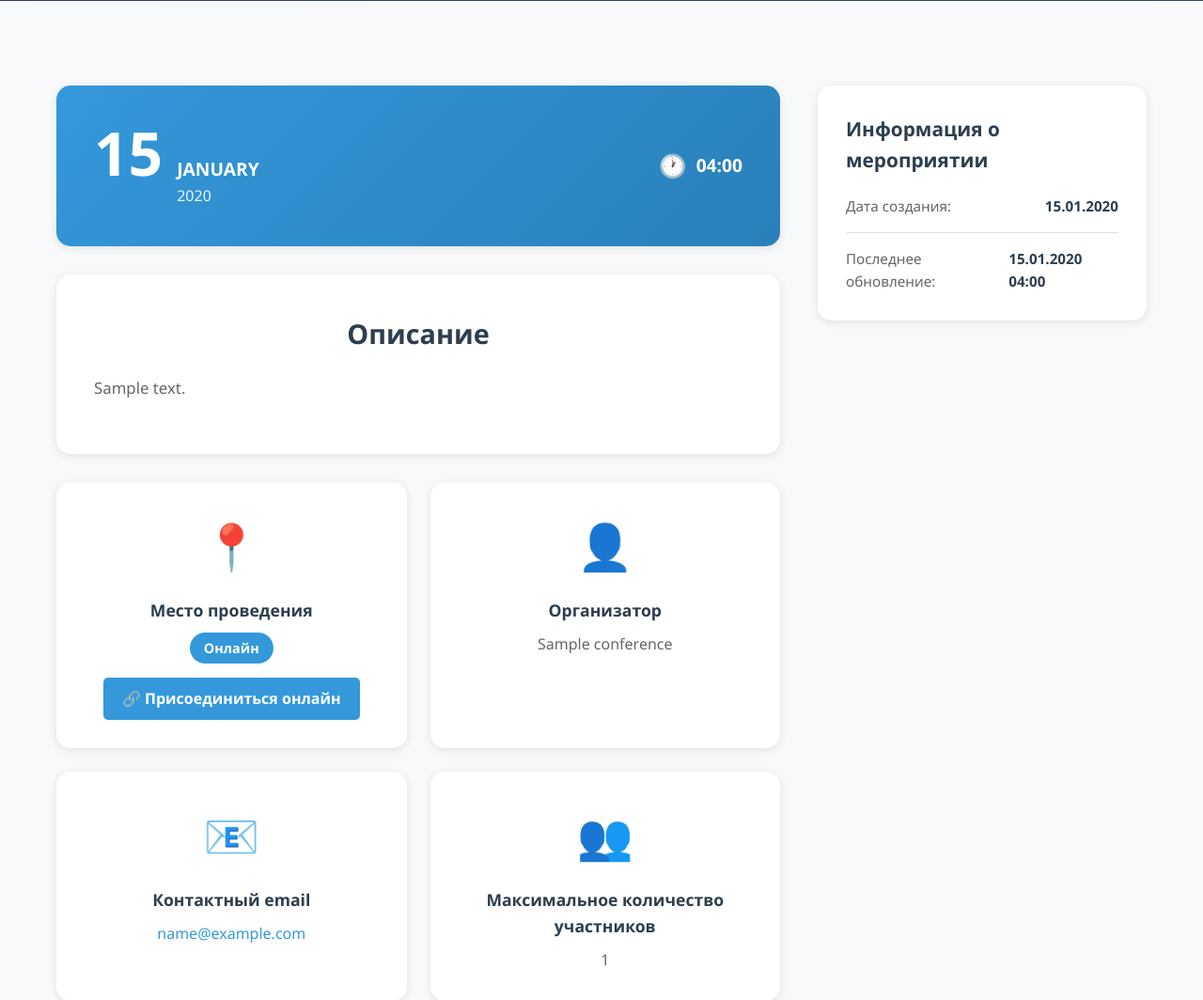
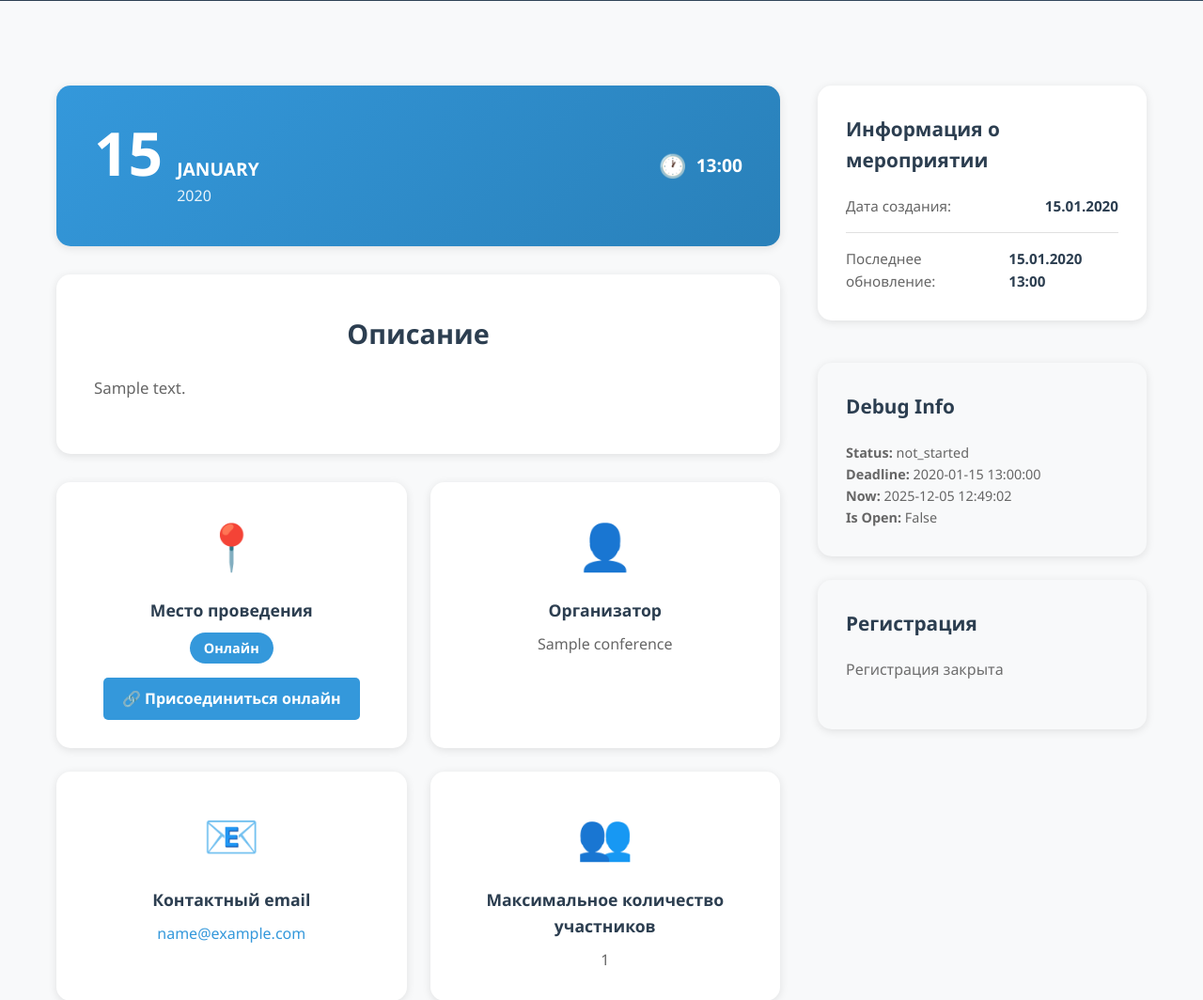
Before and after one commit to eventorg11/eventorg, a Django app: page /events/1/ in a window 1280 px wide. Shown: the part 407-1471 px from the top of the page at 94% size. Run offline with Django 5.2, Linux system fonts and the light colour scheme; tables that the repository leaves empty hold one stand-in row (values such as "Sample post").

Commit message:
Debugging for closed registration problem

```diff
--- a/app/models.py
+++ b/app/models.py
@@ -186,14 +186,25 @@ class Conference(models.Model):
     def __str__(self):
         return self.title
 
+    @property
     def is_registration_open(self):
         """Проверяет, открыта ли регистрация"""
+        if self.status != 'not_started':
+            return False
+
         if not self.registration_deadline:
-            return self.status == 'not_started'
-        return (
-            self.status == 'not_started' and
-            timezone.now() <= self.registration_deadline
-        )
+            return True
+
+        now = timezone.now()
+        deadline = self.registration_deadline
+
+        if timezone.is_naive(deadline):
+            default_tz = timezone.get_current_timezone()
+            deadline = timezone.make_aware(deadline, default_tz)
+        elif timezone.is_aware(deadline):
+            deadline = timezone.localtime(deadline)
+
+        return now <= deadline
 
     def is_upcoming(self):
         """Проверяет, является ли конференция предстоящей"""
--- a/app/settings.py
+++ b/app/settings.py
@@ -64,3 +64,6 @@ STATICFILES_DIRS = [
 
 LOGIN_REDIRECT_URL = '/'
 LOGOUT_REDIRECT_URL = '/'
+
+USE_TZ = True
+TIME_ZONE = 'Europe/Moscow'
--- a/app/templates/event_detail.html
+++ b/app/templates/event_detail.html
@@ -134,6 +134,18 @@
                     </div>
                 </div>
 
+                {% if debug_info %}
+                <div class="sidebar-card" style="background: #f8f9fa; margin-top: 20px;">
+                    <h3 class="sidebar-title">Debug Info</h3>
+                    <div style="font-size: 0.9rem; color: #666;">
+                        <p><strong>Status:</strong> {{ debug_info.status }}</p>
+                        <p><strong>Deadline:</strong> {{ debug_info.registration_deadline|date:"Y-m-d H:i:s" }}</p>
+                        <p><strong>Now:</strong> {{ debug_info.now|date:"Y-m-d H:i:s" }}</p>
+                        <p><strong>Is Open:</strong> {{ debug_info.is_registration_open }}</p>
+                    </div>
+                </div>
+                {% endif %}
+
                 {% if conference.is_registration_open %}
                 <div class="sidebar-card registration-card">
                     <h3 class="sidebar-title">Регистрация</h3>
@@ -148,6 +160,11 @@
                         <p class="registration-text">Войдите в аккаунт для регистрации</p>
                         <a href="{% url 'login' %}?next={% url 'event_detail' event_id=conference.id %}" class="btn btn-primary btn-large">Войти</a>
                     {% endif %}
+                </div>
+                {% else %}
+                <div class="sidebar-card" style="background: #f8f9fa;">
+                    <h3 class="sidebar-title">Регистрация</h3>
+                    <p class="registration-text" style="color: #666;">Регистрация закрыта</p>
                 </div>
                 {% endif %}
             </div>
--- a/app/views.py
+++ b/app/views.py
@@ -4,6 +4,7 @@ from django.contrib.auth import login, logout
 from django.contrib.auth.decorators import login_required
 from django.http import JsonResponse
 from django.db import IntegrityError
+from django.conf import settings
 from app.models import Conference, EventRegistration
 from app.forms import CustomUserCreationForm, CustomAuthenticationForm
 
@@ -54,6 +55,12 @@ def event_detail(request, event_id):
     context = {
         'conference': conference,
         'is_registered': is_registered,
+        'debug_info': {
+            'status': conference.status,
+            'registration_deadline': conference.registration_deadline,
+            'now': timezone.now(),
+            'is_registration_open': conference.is_registration_open,
+        } if settings.DEBUG else None,
     }
     return render(request, "event_detail.html", context)
 
@@ -64,7 +71,7 @@ def register_for_event(request, event_id):
     conference = get_object_or_404(Conference, id=event_id)
 
     if request.method == 'POST':
-        if not conference.is_registration_open():
+        if not conference.is_registration_open:
             return JsonResponse({'success': False, 'error': 'Регистрация на это мероприятие закрыта'}, status=400)
 
         if conference.max_participants:
```
